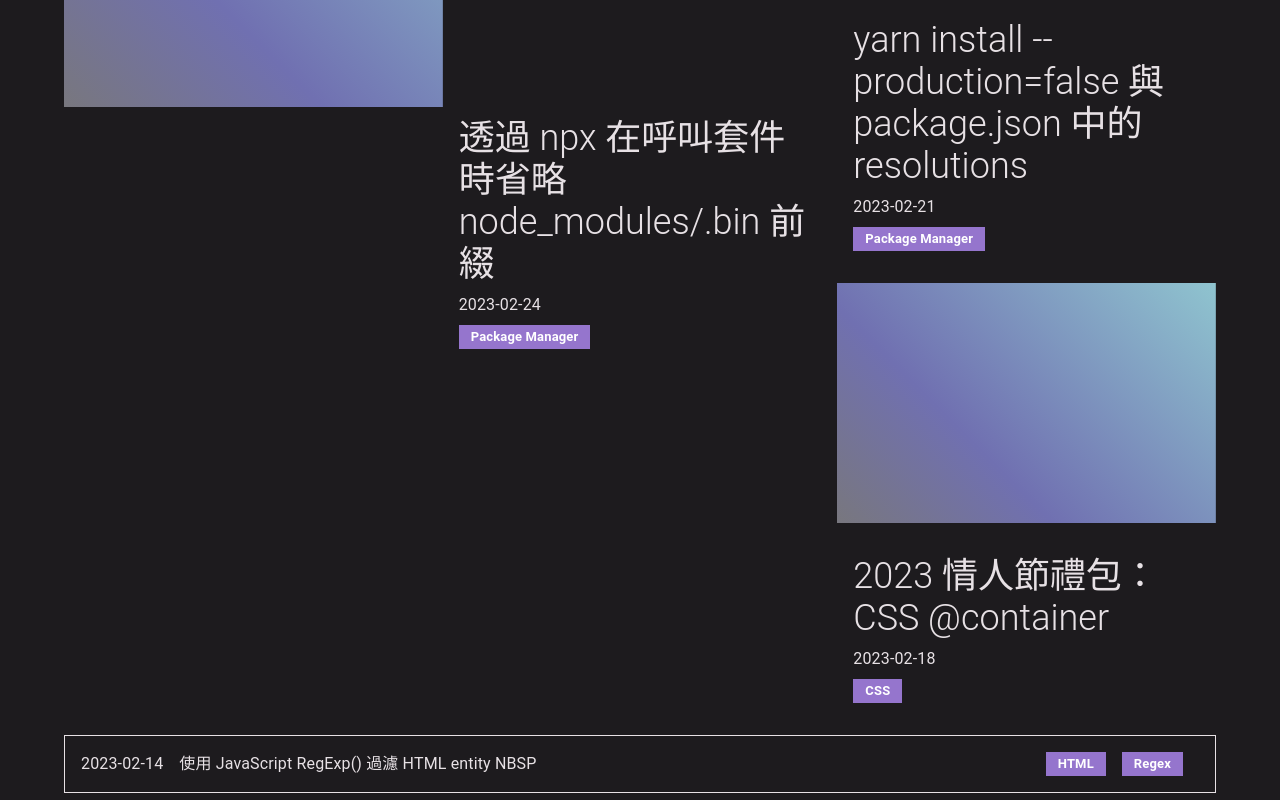
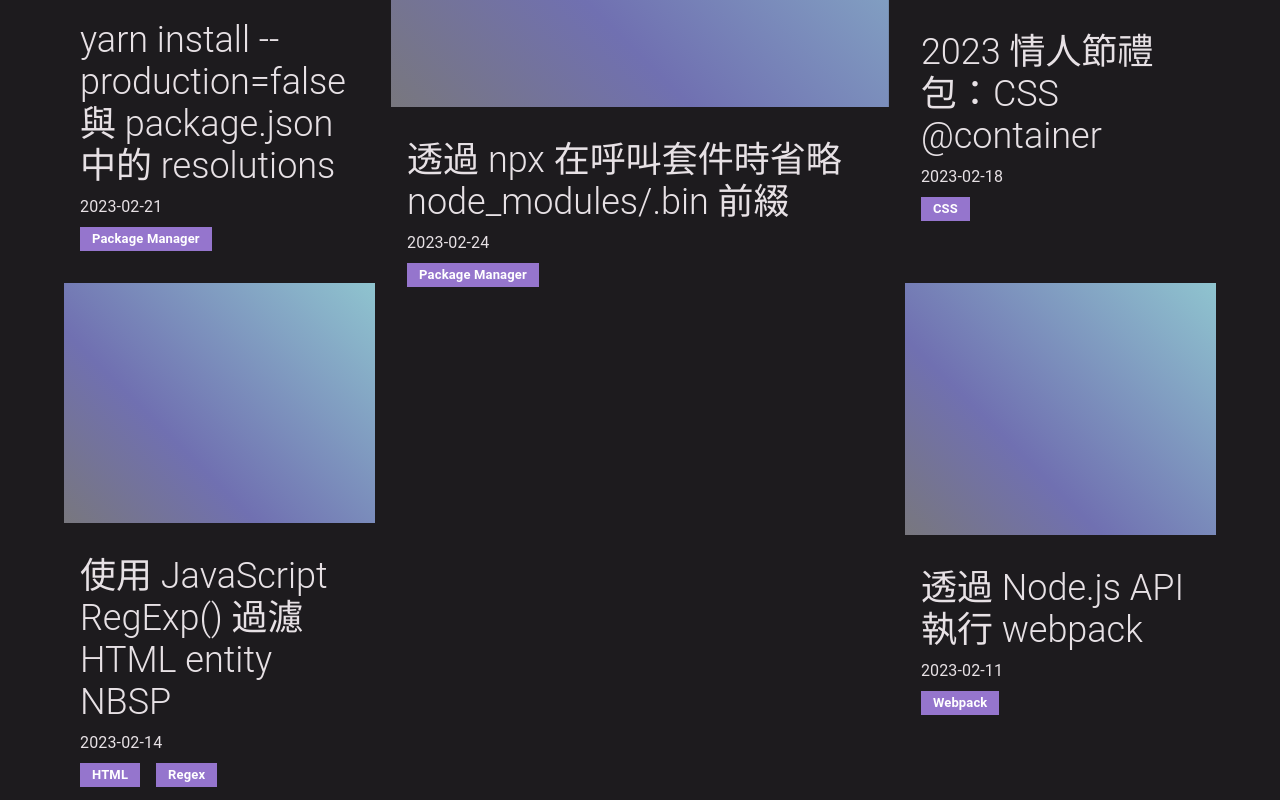
Before and after one commit to tzynwang/next-blog-v2, a Next.js app: page / in a window 1280 px wide. Shown: the part 640-1440 px from the top of the page. Built offline with nearby package versions, Linux system fonts and the light colour scheme.

Commit message:
[feat] index use Layout/LatestPost

```diff
--- a/pages/index.tsx
+++ b/pages/index.tsx
@@ -1,9 +1,9 @@
 import React, { memo } from 'react';
 import Link from 'next/link';
-import cn from 'classnames';
 import Container from '@mui/material/Container';
 import Typography from '@mui/material/Typography';
 import PostCard from '@Component/Common/PostCard';
+import LatestPost from '@Component/Layout/LatestPost';
 import PostListContainer from '@Component/Layout/PostListContainer';
 import useGetPostList from '@Hook/useGetPostList';
 import useI18n from '@Hook/useI18n';
@@ -30,13 +30,19 @@ function Home(props: HomePageProps): React.ReactElement {
 
   /* Data */
   const postInIndex = allPostsData.slice(0, LATEST_POST_COUNT_IN_INDEX);
-  const [firstPost, secondPost, thirdPost, ...restRecentPosts] = postInIndex;
+  const [
+    firstPost,
+    secondPost,
+    thirdPost,
+    fourthPost,
+    fifthPost,
+    ...restRecentPosts
+  ] = postInIndex;
 
   /* Views */
   const LatestPostsBlock = (
-    <Container className={scopedStyles.main_section_container}>
-      <div className={scopedStyles.main_section_main}>
-        <div className={cn(scopedStyles.main_section_main_latest)}>
+    <LatestPost
+      latest={
         <PostCard
           coverImage={MOCK_COVER_IMAGE}
           postTitle={firstPost.title}
@@ -44,8 +50,8 @@ function Home(props: HomePageProps): React.ReactElement {
           postCategories={firstPost.tag}
           postUrl={`/${firstPost.year}/${firstPost.id}`}
         />
-        </div>
-        <div className={cn(scopedStyles.main_section_main_second)}>
+      }
+      second={
         <PostCard
           coverImage={MOCK_COVER_IMAGE}
           postTitle={secondPost.title}
@@ -53,8 +59,8 @@ function Home(props: HomePageProps): React.ReactElement {
           postCategories={secondPost.tag}
           postUrl={`/${secondPost.year}/${secondPost.id}`}
         />
-        </div>
-        <div className={cn(scopedStyles.main_section_main_third)}>
+      }
+      third={
         <PostCard
           coverImage={MOCK_COVER_IMAGE}
           postTitle={thirdPost.title}
@@ -62,9 +68,26 @@ function Home(props: HomePageProps): React.ReactElement {
           postCategories={thirdPost.tag}
           postUrl={`/${thirdPost.year}/${thirdPost.id}`}
         />
-        </div>
-      </div>
-    </Container>
+      }
+      fourth={
+        <PostCard
+          coverImage={MOCK_COVER_IMAGE}
+          postTitle={fourthPost.title}
+          postDate={fourthPost.date}
+          postCategories={fourthPost.tag}
+          postUrl={`/${fourthPost.year}/${fourthPost.id}`}
+        />
+      }
+      fifth={
+        <PostCard
+          coverImage={MOCK_COVER_IMAGE}
+          postTitle={fifthPost.title}
+          postDate={fifthPost.date}
+          postCategories={fifthPost.tag}
+          postUrl={`/${fifthPost.year}/${fifthPost.id}`}
+        />
+      }
+    />
   );
   const RestPostsList = useGetPostList(restRecentPosts);
   const MorePostsLink = useReplaceToNode(
```
Lines whose indentation alone changed are shown as unchanged.
